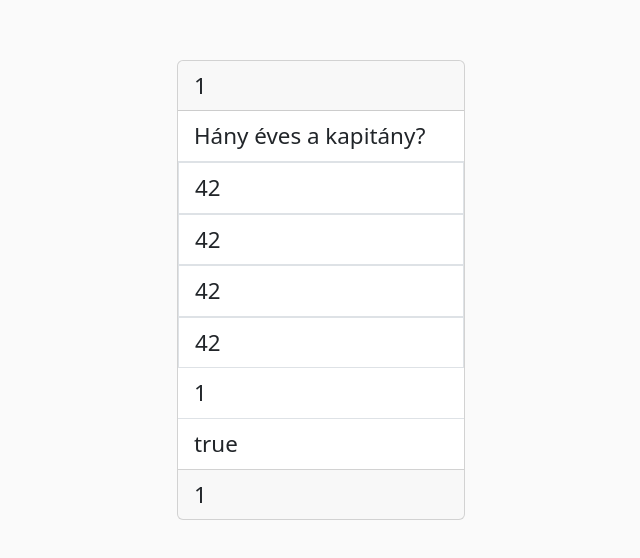
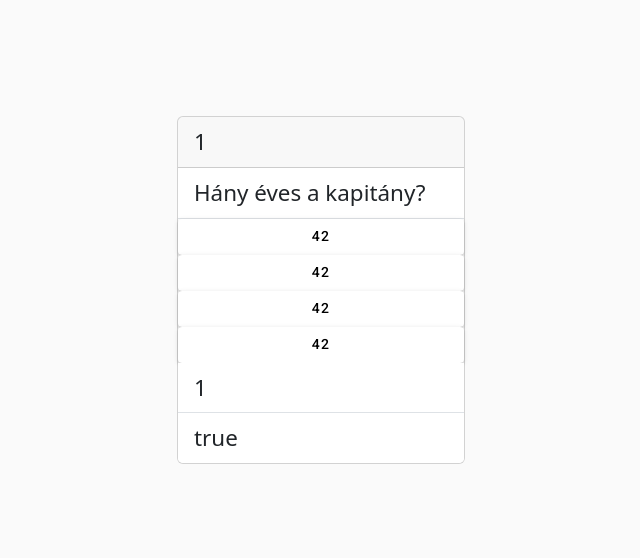
Before and after one commit to EKKE-AFP-I/Csapat01, an Angular app in the folder frontend/: page /question in a window 1280 px wide. Shown: the part 184-742 px from the top of the page, without its empty margins (319-959 px from the left). Built offline with nearby package versions, Linux system fonts and the light colour scheme; data requests are answered from the project's data file.

Commit message:
Basic Quiz Mechanism implemented

```diff
--- a/frontend/json_server/quiz.json
+++ b/frontend/json_server/quiz.json
@@ -7,7 +7,7 @@
       "answer2": "42",
       "answer3": "42",
       "answer4": "42",
-      "correctAnswerId": 1,
+      "correctAnswer": 1,
       "active": true
     }
   ]
--- a/frontend/src/app/model/quiz.ts
+++ b/frontend/src/app/model/quiz.ts
@@ -5,6 +5,6 @@ export class Quiz {
   answer2: string = '';
   answer3: string = '';
   answer4: string = '';
-  correctAnswerId: number = 0;
+  correctAnswer: number = 0;
   active: boolean = true
 }
--- a/frontend/src/app/page/question/question.component.html
+++ b/frontend/src/app/page/question/question.component.html
@@ -1,4 +1,3 @@
-
 <div class="nav-gap">
   <div class="d-flex flex-column justify-content-center align-items-center min-vh-100">
     <!-- <p>question works!</p> -->
@@ -7,17 +6,26 @@
         <div class="card-header">
           {{ quiz.id }}
         </div>
+        <!-- <form [formGroup]="quizForm"> -->
           <ul class="list-group list-group-flush">
             <li class="list-group-item">{{ quiz.question }}</li>
-          <app-answer [answer]="quiz.answer1"></app-answer>
+            <button (click)="selectAnswer(quiz.correctAnswer == 1)" mat-raised-button>{{ quiz.answer1 }}</button>
+            <button (click)="selectAnswer(quiz.correctAnswer == 2)" mat-raised-button>{{ quiz.answer2 }}</button>
+            <button (click)="selectAnswer(quiz.correctAnswer == 3)" mat-raised-button>{{ quiz.answer3 }}</button>
+            <button (click)="selectAnswer(quiz.correctAnswer == 4)" mat-raised-button>{{ quiz.answer4 }}</button>
+            <!-- <app-answer [answer]="quiz.answer1"></app-answer>
             <app-answer [answer]="quiz.answer2"></app-answer>
             <app-answer [answer]="quiz.answer3"></app-answer>
-          <app-answer [answer]="quiz.answer4"></app-answer>
-          <li class="list-group-item">{{ quiz.correctAnswerId }}</li>
+            <app-answer [answer]="quiz.answer4"></app-answer> -->
+            <li class="list-group-item">{{ quiz.correctAnswer }}</li>
             <li class="list-group-item">{{ quiz.active }}</li>
           </ul>
-        <div class="card-footer">
-          {{ quiz.id }}
+        <!-- </form> -->
+        <div *ngIf="success == 1" class="card-footer">
+          YEEY! Correct answer!
+        </div>
+        <div *ngIf="success == -1" class="card-footer">
+          Oh noo! Wrong answer!
         </div>
       </div>
     </div>
--- a/frontend/src/app/page/question/question.component.ts
+++ b/frontend/src/app/page/question/question.component.ts
@@ -3,13 +3,18 @@ import { Router } from '@angular/router';
 import { QuizService } from '../../service/quiz.service';
 import { CommonModule } from '@angular/common';
 import { AnswerComponent } from '../../common/answer/answer.component';
+// import { FormGroup, FormControl, ReactiveFormsModule } from '@angular/forms';
+import { faL } from '@fortawesome/free-solid-svg-icons';
+import { MatButtonModule } from '@angular/material/button';
 
 @Component({
   selector: 'app-question',
   standalone: true,
   imports: [
     CommonModule,
-    AnswerComponent
+    AnswerComponent,
+    MatButtonModule
+    // ReactiveFormsModule
   ],
   templateUrl: './question.component.html',
   styleUrl: './question.component.scss'
@@ -18,10 +23,27 @@ export class QuestionComponent {
 
   entity = 'quiz';
   list$ = this.quizService.getAll();
+  // quizForm: FormGroup;
+  selectedAnswer: string = '';
+  success?: number = 0;
 
   constructor(
     private quizService: QuizService,
     private router: Router,
-  ) { }
+  ) {
+    // this.quizForm = new FormGroup({
+    //   selectedAnswer: new FormControl('')
+    // });
+
+    // this.quizForm.get('selectedAnswer')?.valueChanges.subscribe((value) => {
+    //   console.log('Kiválasztott válasz:', value);
+    // });
+
+  }
+
+  selectAnswer(isCorrect: boolean) {
+    isCorrect ? this.success = 1 : this.success = -1;
+
+  }
 
 }
```
Lines whose indentation alone changed are shown as unchanged.
